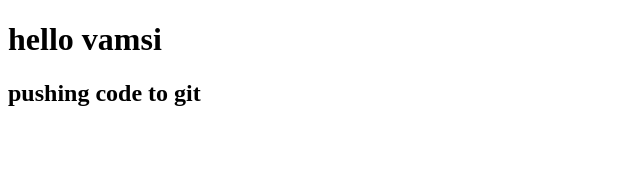
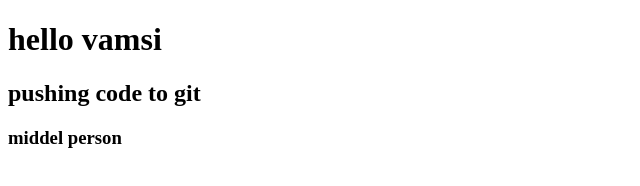
Before and after one commit to vampoda/practice-repo, a plain HTML site: page index.html in a window 1280 px wide. Shown: the whole page, without its empty margins (0-640 px from the left). Drawn offline with Linux system fonts and the light colour scheme.

Commit message:
new line added

```diff
--- a/index.html
+++ b/index.html
@@ -8,5 +8,6 @@
 <body>
     <h1>hello vamsi</h1>
     <h2>pushing code to git</h2>
+    <h3>middel person</h3>
 </body>
 </html>
```
